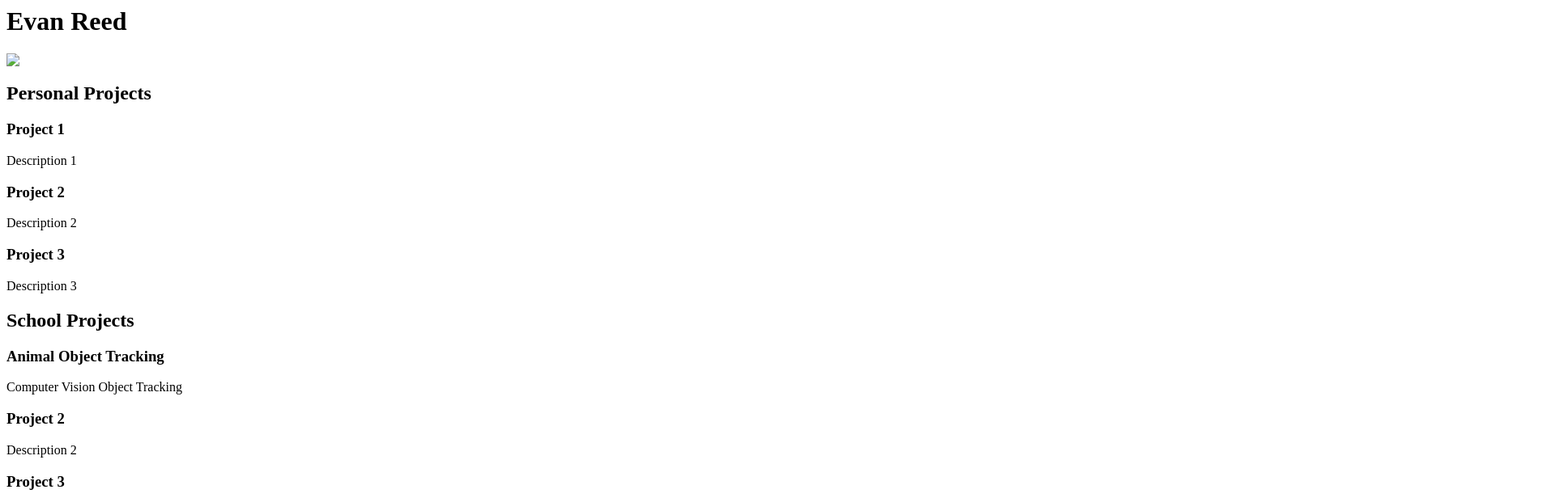
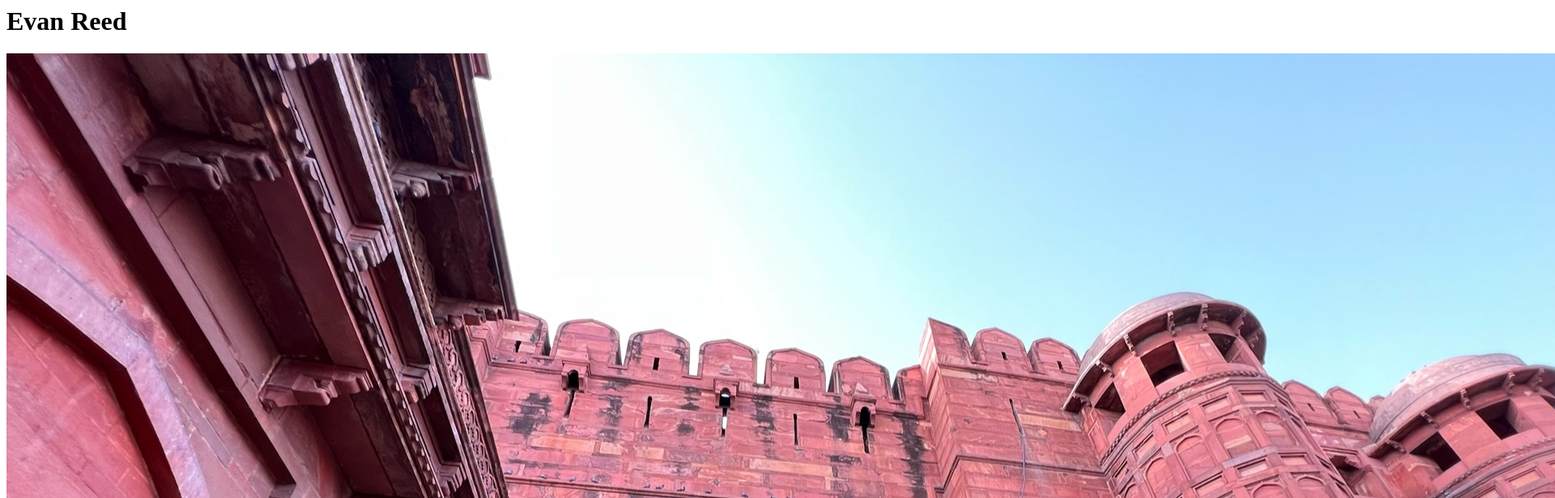
Before and after one commit to ereed30/curly-octo-guacamole, a plain HTML site: page index.html in a window 1280 px wide. Shown: the top 616 px of the page at 81% size, 1920 px wide, since content can reach past the window. Drawn offline with Linux system fonts and the light colour scheme.

Commit message:
Update index.html

```diff
--- a/index.html
+++ b/index.html
@@ -4,7 +4,7 @@
 </head>
 
 <h1>Evan Reed</h1>
-<img src="A83FC1CF-050E-4162-A33F-3554E122D595.heic">
+<img src="B79A40BA-4DA3-40F7-8C1E-17140CAEE182.jpeg">
 
 <h2>Personal Projects</h2>
 
```
